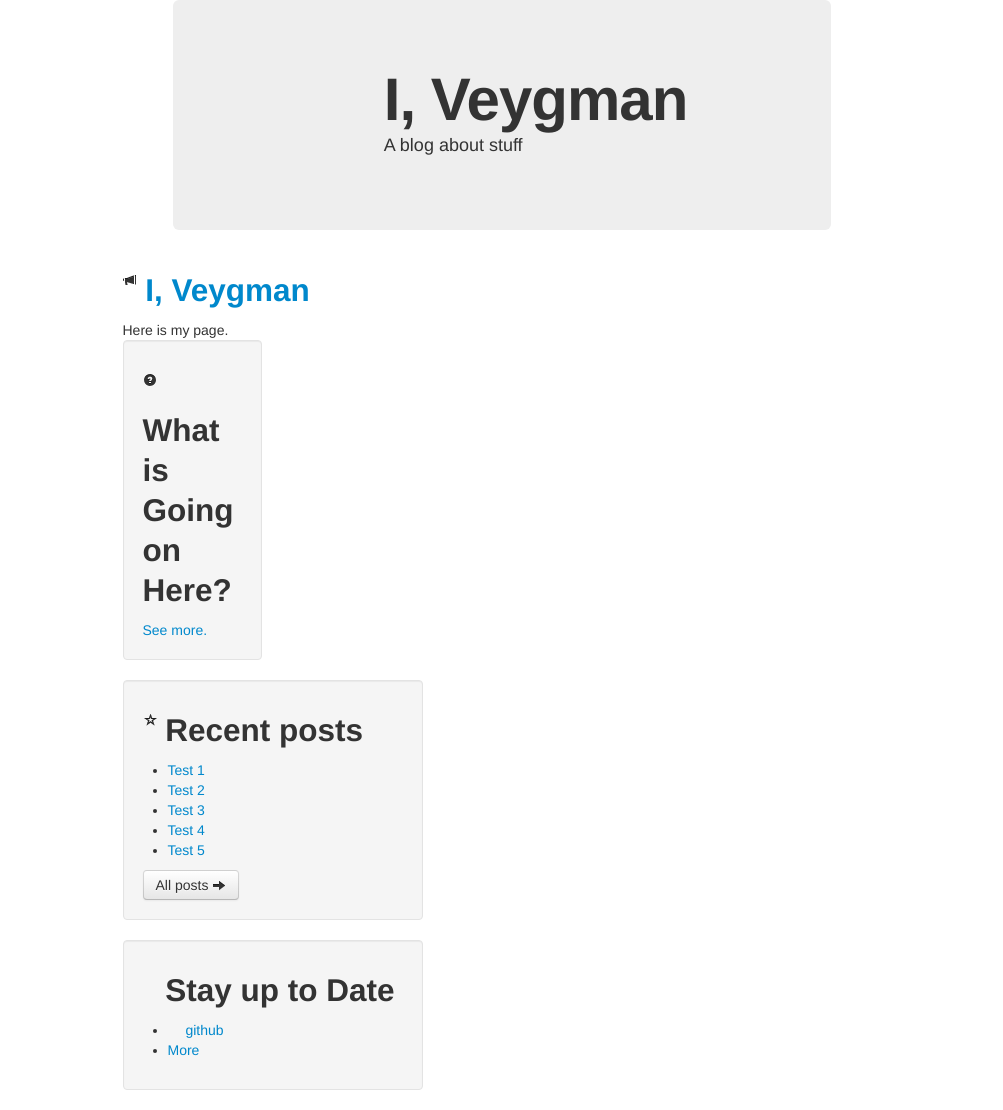
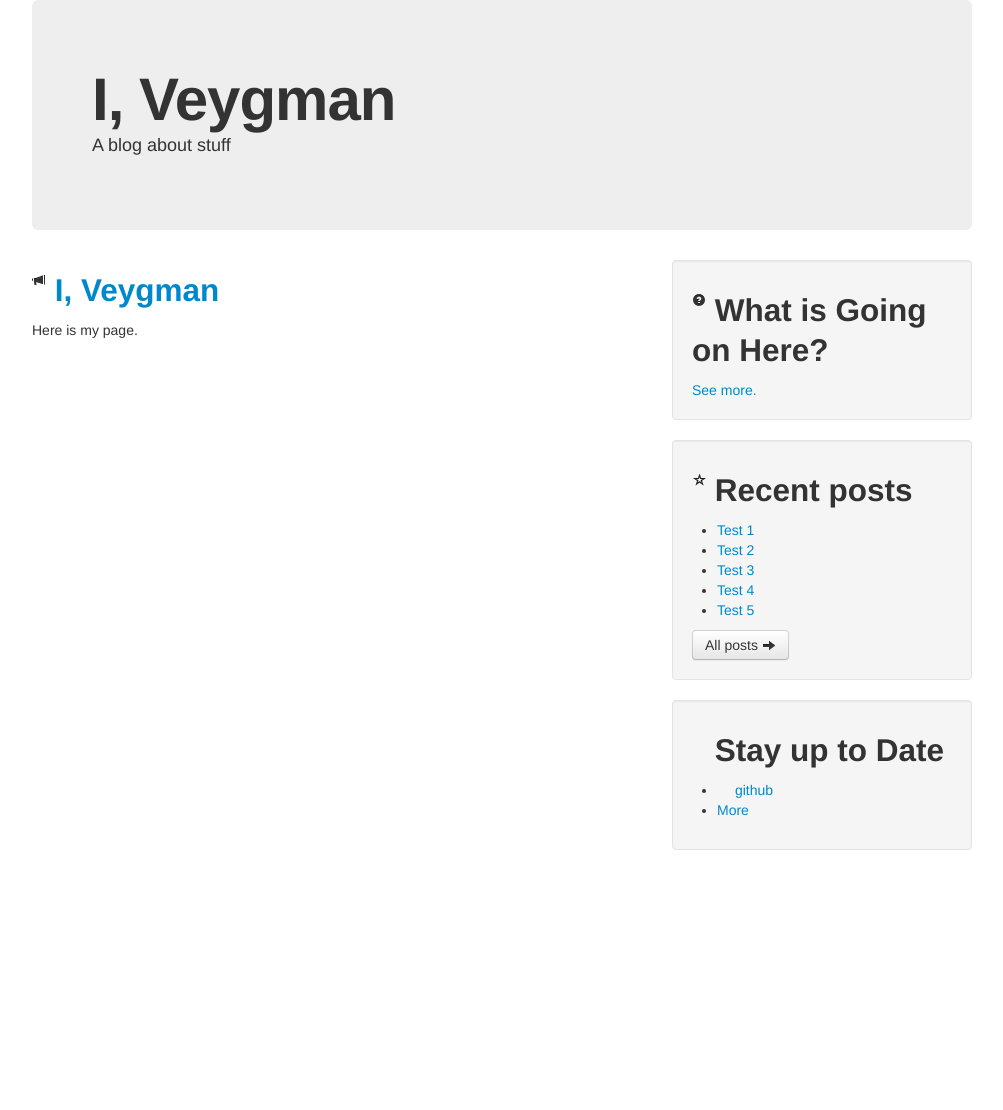
Before and after one commit to iveygman/iveygman.github.io-blog, a Jekyll site: the page built from index.html, in a window 1280 px wide. Shown: the whole page, without its empty margins (138-1141 px from the left). Built offline with Jekyll 4.4.1, drawn with Linux system fonts in a browser that asks for light colours; nearby versions of some CDN libraries; after the commit the page ends 900 px from its top, so only the background shows below that.

Commit message:
Undoing some damage

```diff
--- a/assets/css/main.css
+++ b/assets/css/main.css
@@ -37,8 +37,8 @@ a.header:hover {
     background-color: #DFDFE6;
     border-radius: 12px;
     border: 0px;
-    margin-left: 15%;
-    margin-right: 15%;
+/*     margin-left: 15%; */
+/*     margin-right: 15%; */
 }
 
 .container {
@@ -50,7 +50,7 @@ a.header:hover {
 }
 
 .about {
-    max-width:33%;
+/*     max-width:33%; */
 }
 
 h1.hero-unit {
@@ -58,9 +58,9 @@ h1.hero-unit {
 }
 
 div.row {
-    max-width:85%;
-    margin-right:auto;
-    margin-left:auto;
+/*     max-width:85%; */
+/*     margin-right:auto; */
+/*     margin-left:auto; */
 }
 
 .post span {
```
